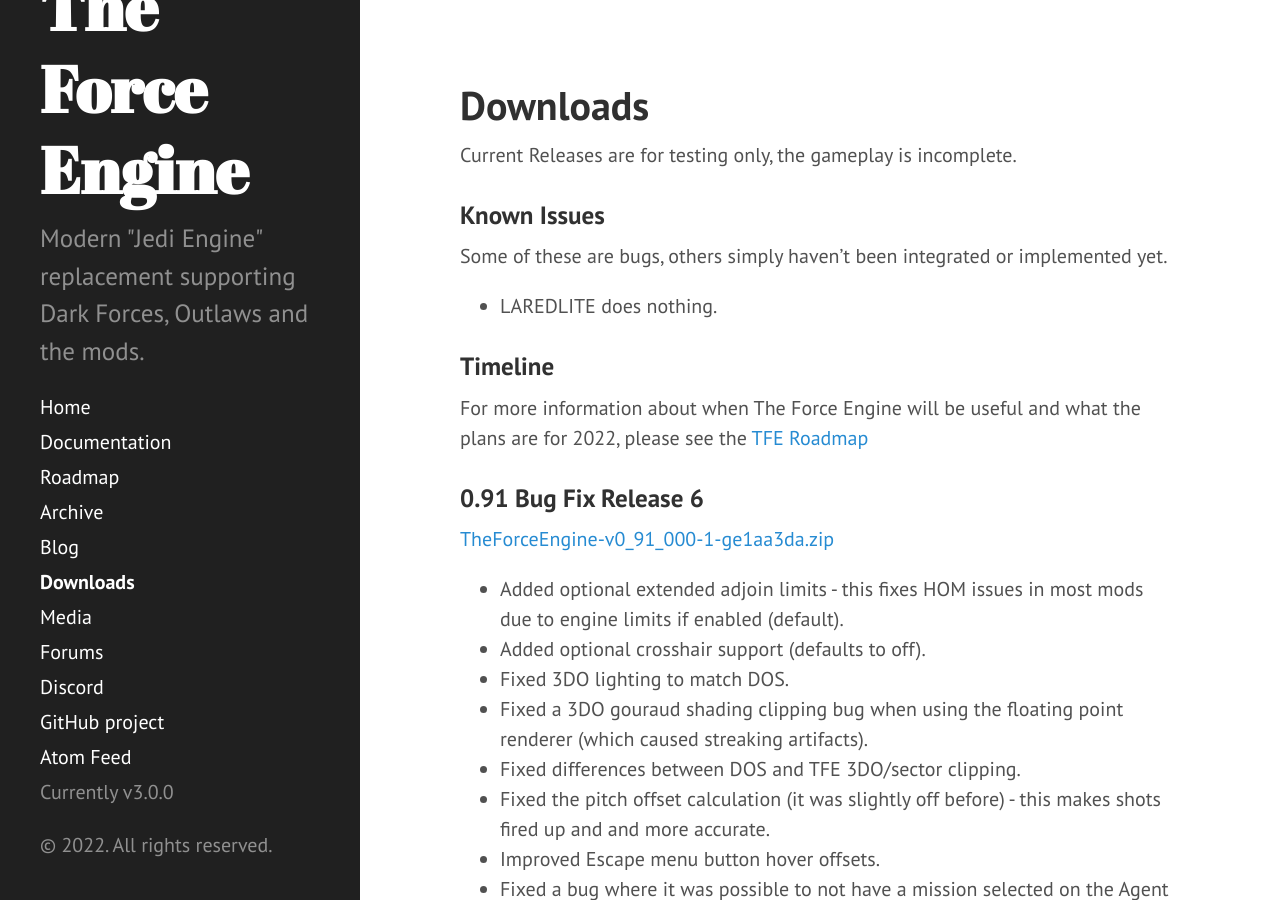
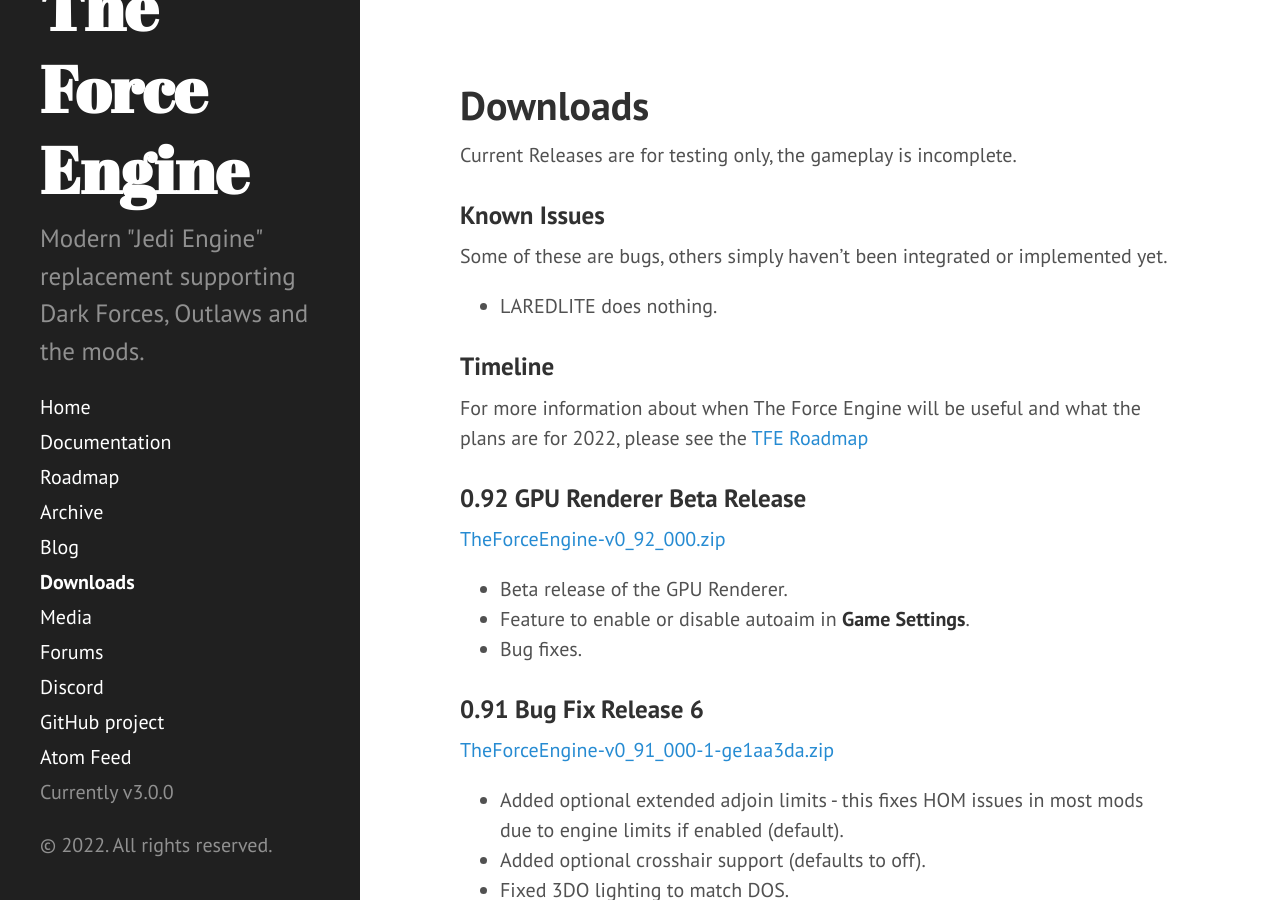
Before and after one commit to TheForceEngine/TheForceEngine.github.io, a Jekyll site: the page built from downloads.md, in a window 1280 px wide and 900 px high. Built offline with Jekyll 4.4.1, drawn with Linux system fonts in a browser that asks for light colours.

Commit message:
Update downloads.md

```diff
--- a/downloads.md
+++ b/downloads.md
@@ -11,6 +11,12 @@
 
 ### Timeline
 For more information about when The Force Engine will be useful and what the plans are for 2022, please see the [TFE Roadmap](Roadmap.md)
+
+### 0.92 GPU Renderer Beta Release
+[TheForceEngine-v0_92_000.zip](archive/TheForceEngine-v0_92_000.zip) <br>
+* Beta release of the GPU Renderer.
+* Feature to enable or disable autoaim in **Game Settings**.
+* Bug fixes.
 
 ### 0.91 Bug Fix Release 6
 [TheForceEngine-v0_91_000-1-ge1aa3da.zip](archive/TheForceEngine-v0_91_000-1-ge1aa3da.zip) <br>
```
